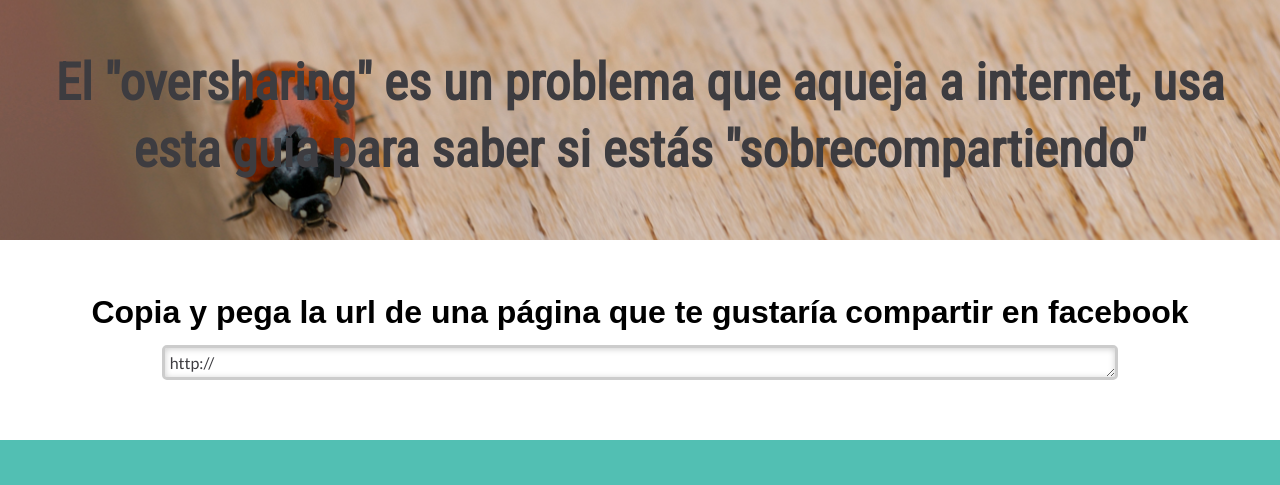
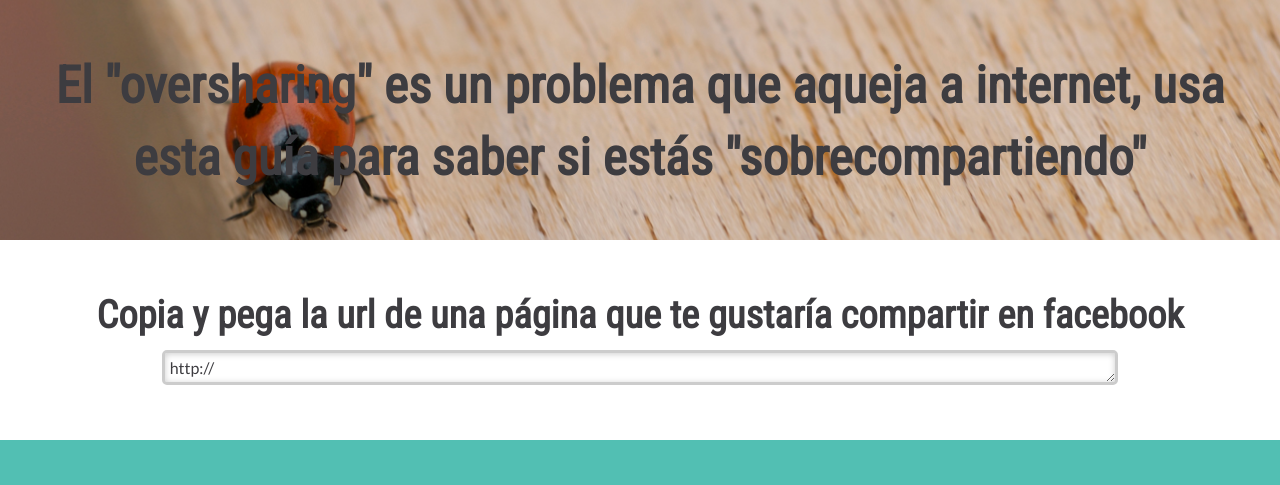
Before and after one commit to hans-zen/Share-webpage, a plain HTML site: page index.html in a window 1280 px wide. Shown: the top 485 px of the page. Drawn offline with nearby package versions, Linux system fonts and the light colour scheme.

Commit message:
cambio de estilos
hahabía problemas con la tipografía al cambiar de tamaño la pantalla

```diff
--- a/css/estilos.css
+++ b/css/estilos.css
@@ -15,11 +15,16 @@ textarea#oneurl {
 	color: #3D3C40;
 
 }
+h2{
+	font-family: 'Roboto Condensed', sans-serif;
+	font-size: 4vw;
+	color: #3D3C40;
+}
 
  h3{
 
 	font-family: 'Roboto Condensed', sans-serif;
-	font-size: 4vw;
+	font-size: 3vw;
 	color: #3D3C40;
 }
 
@@ -45,9 +50,11 @@ background-color: #52BFB3;
 height: 40%;
 }
 
-#pregunta1 h4
+
+h4
 {
 	color: white;
+	font-size: 4vw;
 }
 
 
--- a/index.html
+++ b/index.html
@@ -21,7 +21,7 @@
 
 	<div class="col_12 center">
 
-		<h3>El "oversharing" es un problema que aqueja a internet, usa esta guía para saber si estás "sobrecompartiendo"</h3>
+		<h2>El "oversharing" es un problema que aqueja a internet, usa esta guía para saber si estás "sobrecompartiendo"</h2>
 
 	</div>
 
@@ -34,7 +34,7 @@
 
 	<div class="col_12 center">
 
-	<h4>Copia y pega la url de una página que te gustaría compartir en facebook</h4>
+	<h3>Copia y pega la url de una página que te gustaría compartir en facebook</h3>
 
 	<textarea name="theurl" id="oneurl" onfocus="this.value=''; setbg('#e5fff3');" onblur="setbg('white')">http://</textarea>
 			<br>
@@ -89,6 +89,11 @@
 <div id="fin1">
 	<div class="grid flex">
 		<h4>Felicidades, comparte esto con todos!</h4>
+
+<!--EN ESTA SECCIÓ EN LUGAR DE MI TWITTER VA LA URL QUE PEGA EL USUARIO-->
+
+		<a href="#" onClick="window.open('http://www.facebook.com/sharer.php?u=http://twitter.com/unanunnaki','mywindow','width=626,height=436,toolbar=no,location=no,directories=no,statu s=no,menubar=no,scrollbars=yes,copyhistory=no,resizable=yes')"><img src="img/share.jpg"style="width:10%;"></a>
+
 	</div>
 </div>
 
@@ -102,6 +107,11 @@
 <div id="fin3">
 	<div class="grid flex">
 		<h4>Comparte esto con un grupo</h4>
+
+		<!--EN ESTA SECCIÓ EN LUGAR DE MI TWITTER VA LA URL QUE PEGA EL USUARIO-->
+
+		<a href="#" onClick="window.open('http://www.facebook.com/sharer.php?u=http://twitter.com/unanunnaki','mywindow','width=626,height=436,toolbar=no,location=no,directories=no,statu s=no,menubar=no,scrollbars=yes,copyhistory=no,resizable=yes')"><img src="img/share.jpg"style="width:10%;"></a>
+
 	</div>
 </div>
 
@@ -109,6 +119,11 @@
 <div id="fin4">
 	<div class="grid flex">
 		<h4>Envíalo por mensaje directo</h4>
+
+		<!--EN ESTA SECCIÓ EN LUGAR DE MI TWITTER VA LA URL QUE PEGA EL USUARIO-->
+
+		<a href="#" onClick="window.open('http://www.facebook.com/sharer.php?u=http://twitter.com/unanunnaki','mywindow','width=626,height=436,toolbar=no,location=no,directories=no,statu s=no,menubar=no,scrollbars=yes,copyhistory=no,resizable=yes')"><img src="img/share.jpg"style="width:10%;"></a>
+
 	</div>
 </div>
 
```
Also changed, not shown: img/share.jpg (added).
